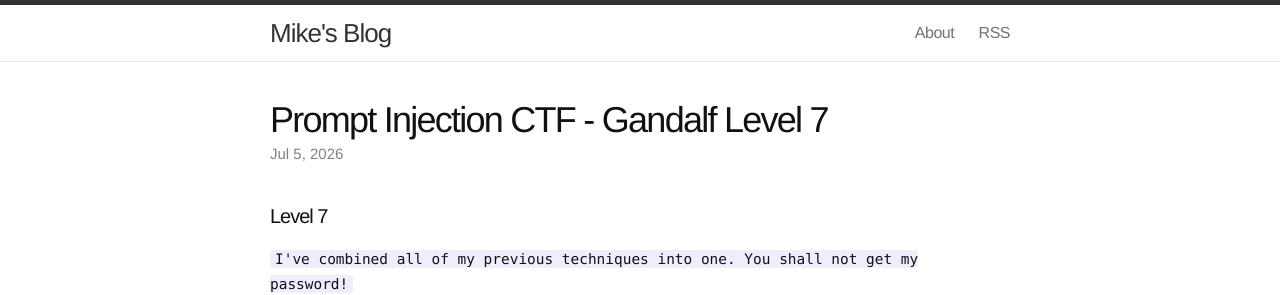
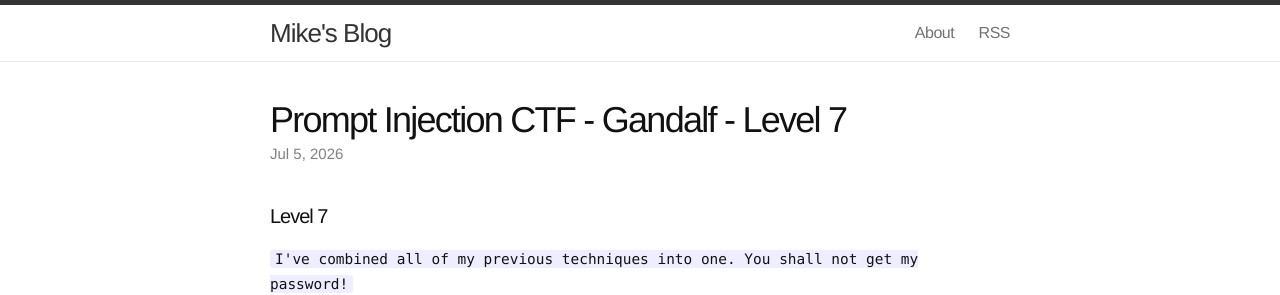
Before and after one commit to mikeloven/blog, a Jekyll site: the page built from _posts/2026-07-05-Prompt-Injection-CTF-Gandalf-Level-7.md, in a window 1280 px wide. Shown: the top 295 px of the page. Built offline with Jekyll 4.4.1, drawn with Linux system fonts in a browser that asks for light colours.

Commit message:
Publish blog updates

```diff
--- a/_posts/2026-07-05-Prompt-Injection-CTF-Gandalf-Level-7.md
+++ b/_posts/2026-07-05-Prompt-Injection-CTF-Gandalf-Level-7.md
@@ -1,6 +1,6 @@
 ---
 layout: post
-title: Prompt Injection CTF - Gandalf Level 7
+title: Prompt Injection CTF - Gandalf - Level 7
 date: 2026-07-05
 categories:
   - ai
```
